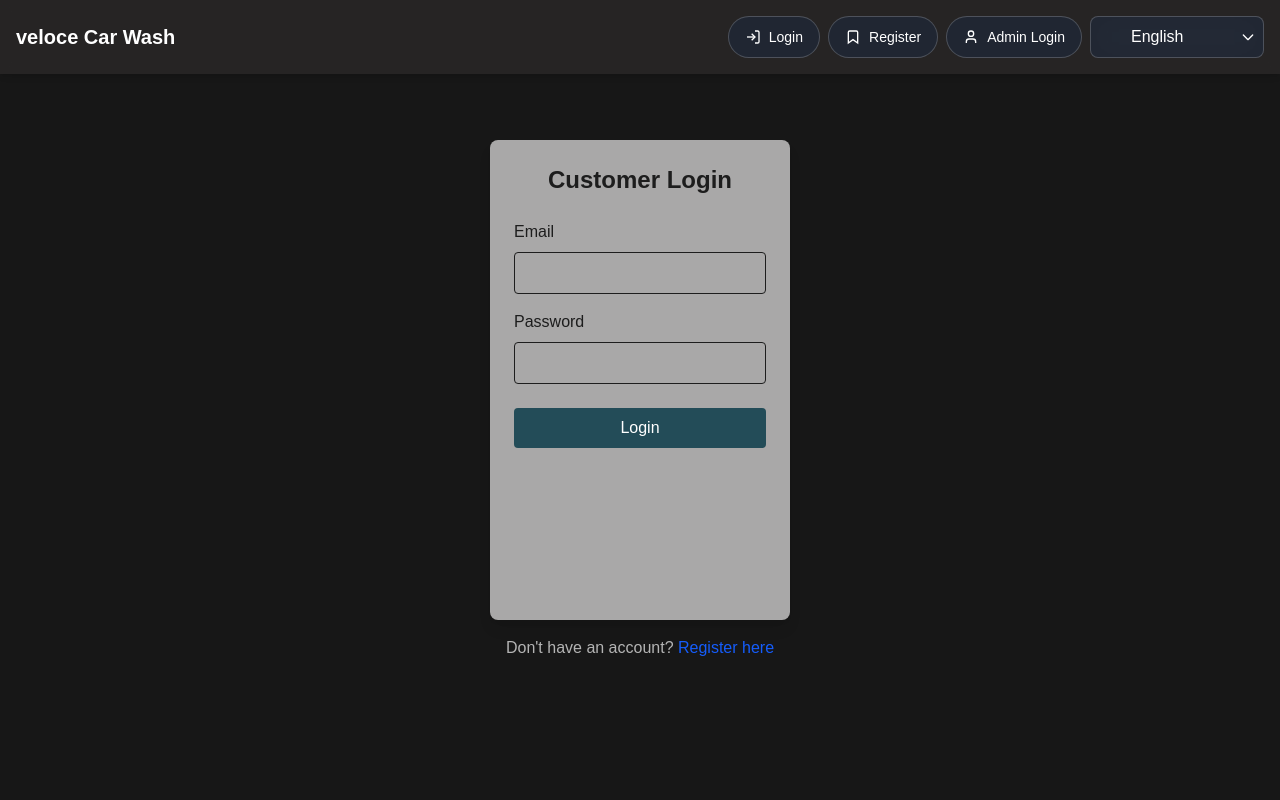
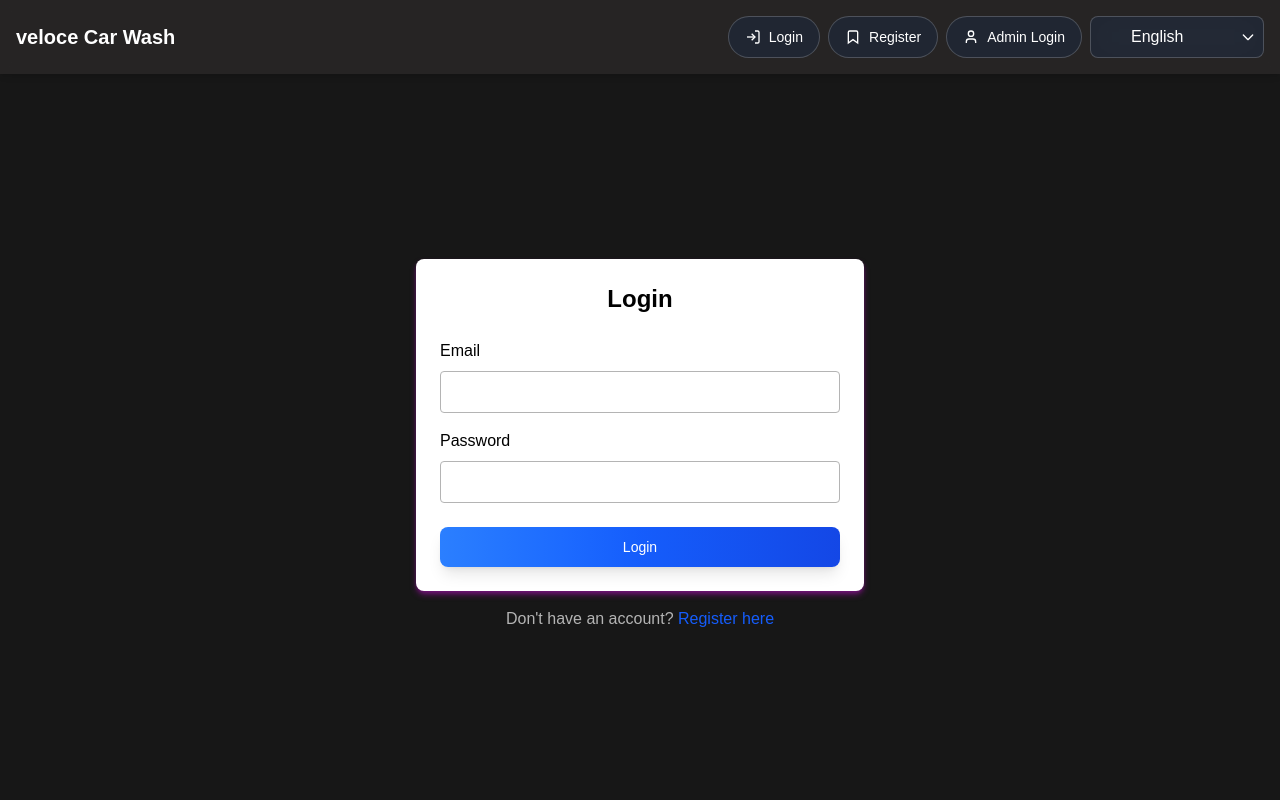
Before and after one commit to ZiadAdelEissa/car-wash, a React (Vite) app in the folder Front/carwash-frontend/: page /login in a window 1280 px wide. Shown: the top 800 px of the page. Built offline with nearby package versions, Linux system fonts and the light colour scheme.

Commit message:
make some design changes and add translations

```diff
--- a/Front/carwash-frontend/src/Components/Auth/LoginForm.jsx
+++ b/Front/carwash-frontend/src/Components/Auth/LoginForm.jsx
@@ -1,33 +1,32 @@
 import { useState } from "react";
 import { useNavigate } from "react-router-dom";
-import Loader from "../loaders/Loader";
 import { useLayoutEffect, useRef } from "react";
 import gsap from "gsap";
-import { ScrollTrigger } from "gsap/ScrollTrigger";
 import { useAuth } from "../../context/AuthContext";
+import { useTranslation } from "react-i18next";
+
 export default function LoginForm({ isAdmin = false }) {
+  const { t } = useTranslation();
   const [email, setEmail] = useState("");
   const [password, setPassword] = useState("");
   const [error, setError] = useState("");
   const { login, loading } = useAuth();
-  const [loadings, setLoading] = useState(true);
-  const Navigate = useNavigate();
+  const navigate = useNavigate();
+
+  const fadeup = useRef(null);
+
   const handleSubmit = async (e) => {
     e.preventDefault();
     try {
       await login({ email, password }, isAdmin);
-      isAdmin ? Navigate("/AdminDashboard") : Navigate("/profile  ");
+      isAdmin ? navigate("/AdminDashboard") : navigate("/profile");
     } catch (err) {
-      setError("Invalid credentials");
+      setError(t("login.error"));
     }
   };
-  const fadeup = useRef(null);
+
   useLayoutEffect(() => {
     let ctx = gsap.context(() => {
-      // 1. ONE-TIME ENTRANCE ANIMATION (comp)
-
-      // 2. SCROLL-REVERSIBLE ANIMATIONS
-      // Fade-up section
       gsap.fromTo(
         fadeup.current,
         {
@@ -48,59 +47,60 @@ export default function LoginForm({ isAdmin = false }) {
           },
         }
       );
-
-      // Left slide-in
     });
 
     return () => ctx.revert();
   }, []);
 
-  // if (loadings) return <Loader/>
-
   return (
     <form
       ref={fadeup}
       onSubmit={handleSubmit}
-      className="w-[300px] min-h-[60vh] max-w-md mx-auto p-6 bg-[#a9a8a8] text-[#1d1d1d]  hover:scale-[1] rounded-lg shadow-lg  animate-fade-in"
+      className="max-w-md mx-auto p-6 bg-white rounded-lg shadow-md shadow-fuchsia-900 hover:shadow-gray-900 animate-fade-in mt-[90px]"
     >
-      <h2 className="text-2xl font-bold mb-6 text-center">
-        {isAdmin ? "Admin Login" : "Customer Login"}
+      <h2 className="text-2xl text-black font-bold mb-6 text-center">
+        {isAdmin ? t("login.adminTitle") : t("login.title")}
       </h2>
+
       {error && (
-        <div className="mb-4 p-2 bg-red-100 text-red-700 rounded">{error}</div>
+        <div className="mb-4 p-2 bg-red-100 text-red-700 rounded">
+          {error}
+        </div>
       )}
       <div className="mb-4">
-        <label className="block  mb-2" htmlFor="email">
-          Email
+        <label className="block text-black mb-2" htmlFor="email">
+          {t("login.email")}
         </label>
         <input
           id="email"
           type="email"
           value={email}
           onChange={(e) => setEmail(e.target.value)}
-          className="w-full p-2 border rounded"
+          className="w-full p-2 border rounded focus:ring-2 focus:ring-blue-500 focus:border-transparent"
           required
         />
       </div>
+
       <div className="mb-6">
-        <label className="block  mb-2" htmlFor="password">
-          Password
+        <label className="block text-black mb-2" htmlFor="password">
+          {t("login.password")}
         </label>
         <input
           id="password"
           type="password"
           value={password}
           onChange={(e) => setPassword(e.target.value)}
-          className="w-full p-2 border rounded"
+          className="w-full p-2 border rounded focus:ring-2 focus:ring-blue-500 focus:border-transparent"
           required
         />
       </div>
+
       <button
         type="submit"
         disabled={loading}
-        className="w-full bg-[#234c58] text-white p-2 rounded cursor-pointer disabled:bg-blue-300"
+        className="w-full text-white bg-gradient-to-r from-blue-500 via-blue-600 to-blue-700 hover:bg-gradient-to-br focus:ring-4 focus:outline-none focus:ring-blue-300 font-medium rounded-lg text-sm px-5 py-2.5 text-center shadow-lg transition-all duration-300"
       >
-        {loading ? "Logging in..." : "Login"}
+        {loading ? t("login.loading") : t("login.submit")}
       </button>
     </form>
   );
--- a/Front/carwash-frontend/src/Components/Auth/RegisterForm.jsx
+++ b/Front/carwash-frontend/src/Components/Auth/RegisterForm.jsx
@@ -2,8 +2,9 @@ import { useState } from 'react'
 import { registerCustomer } from '../services/api.js'
 import { useAnimation } from '../hooks/useAnimation.js'
 import { useNavigate } from 'react-router-dom'
-
+import { useTranslation } from 'react-i18next'
 export default function RegisterForm() {
+  const { t } = useTranslation()
   const [formData, setFormData] = useState({
     name: '',
     email: '',
@@ -30,11 +31,10 @@ export default function RegisterForm() {
 
   return (
     <form onSubmit={handleSubmit} className="max-w-md mx-auto p-6 bg-[#fff]  rounded-lg shadow-md shadow-fuchsia-900 hover:shadow-gray-900  animate-fade-in mt-[90px]">
-      <h2 className="text-2xl font-bold mb-6 text-center">Customer Registration</h2>
+      <h2 className="text-2xl font-bold mb-6 text-center">{t("register.Registration")}</h2>
       {error && <div className="mb-4 p-2 bg-red-100 text-red-700 rounded">{error}</div>}
-
       <div className="mb-4">
-        <label className="block text-gray-700 mb-2" htmlFor="name">Full Name</label>
+        <label className="block text-black mb-2" htmlFor="name">{t("register.name")}</label>
         <input
           id="name"
           type="text"
@@ -46,7 +46,7 @@ export default function RegisterForm() {
       </div>
 
       <div className="mb-4">
-        <label className="block text-gray-700 mb-2" htmlFor="email">Email</label>
+        <label className="block text-black mb-2" htmlFor="email">{t("login.email")}</label>
         <input
           id="email"
           type="email"
@@ -58,7 +58,7 @@ export default function RegisterForm() {
       </div>
 
       <div className="mb-4">
-        <label className="block text-gray-700 mb-2" htmlFor="password">Password</label>
+        <label className="block text-black mb-2" htmlFor="password">{t("login.password")}</label>
         <input
           id="password"
           type="password"
@@ -70,7 +70,7 @@ export default function RegisterForm() {
       </div>
 
       <div className="mb-6">
-        <label className="block text-gray-700 mb-2" htmlFor="phone">Phone Number</label>
+        <label className="block text-black mb-2" htmlFor="phone">{t("register.phone")}</label>
         <input
           id="phone"
           type="tel"
@@ -86,7 +86,7 @@ export default function RegisterForm() {
         disabled={loading}
         className="w-full text-white bg-gradient-to-r from-blue-500 via-blue-600 to-blue-700 hover:bg-gradient-to-br focus:ring-4 focus:outline-none focus:ring-blue-300 dark:focus:ring-blue-800 shadow-lg shadow-blue-500/50 dark:shadow-lg dark:shadow-blue-800/80 font-medium rounded-lg text-sm px-5 py-2.5 text-center mr-2 mb-2"
       >
-        {loading ? 'Registering...' : 'Register'}
+        {loading ? t('register.loading') : t('register.submit')}
       </button>
     </form>
   )
--- a/Front/carwash-frontend/src/Components/pages/RegisterAdmin.jsx
+++ b/Front/carwash-frontend/src/Components/pages/RegisterAdmin.jsx
@@ -3,12 +3,13 @@ import {registerAdmin,getAllBranches} from "../services/api.js";
 import { useNavigate } from "react-router-dom";
 import { gsap } from "gsap";
 import { useEffect, useRef } from "react";
-
+import { useTranslation } from 'react-i18next';
 export default function RegisterAdmin() {
   const [branches, setBranches] = useState([]);
   const formRef = useRef();
   const [loading, setLoading] = useState(false)
   const [error, setError] = useState('')
+   const { t } = useTranslation();
   const [formData, setFormData] = useState({
     name: "",
     email:"",
--- a/Front/carwash-frontend/src/locales/Ar.json
+++ b/Front/carwash-frontend/src/locales/Ar.json
@@ -36,6 +36,7 @@
   },
    "register": {
             "title": "تسجيل",
+            "Registration": "تسجيل العميل",
             "name": "الاسم الكامل",
             "phone": "رقم الهاتف",
             "submit": "تسجيل",
--- a/Front/carwash-frontend/src/locales/IT.json
+++ b/Front/carwash-frontend/src/locales/IT.json
@@ -45,6 +45,7 @@
   },
   "register": {
     "title": "Registrazione",
+    "Registration": "Registrazione Cliente",
     "name": "Nome completo",
     "phone": "Numero di telefono",
     "submit": "Registrati",
--- a/Front/carwash-frontend/src/locales/en.json
+++ b/Front/carwash-frontend/src/locales/en.json
@@ -28,8 +28,8 @@
   },
     "login": {
             "title": "Login",
-           " adminTitle": "Admin Login",
-           " email": "Email",
+           "adminTitle": "Admin Login",
+           "email": "Email",
             "password": "Password",
             "submit": "Login",
             "loading": "Logging in...",
@@ -38,6 +38,7 @@
           },
            "register": {
            "title": "Register",
+           "Registration": "Customer Registration",
             "name": "Full Name",
             "phone": "Phone Number",
             "submit": "Register",
```
